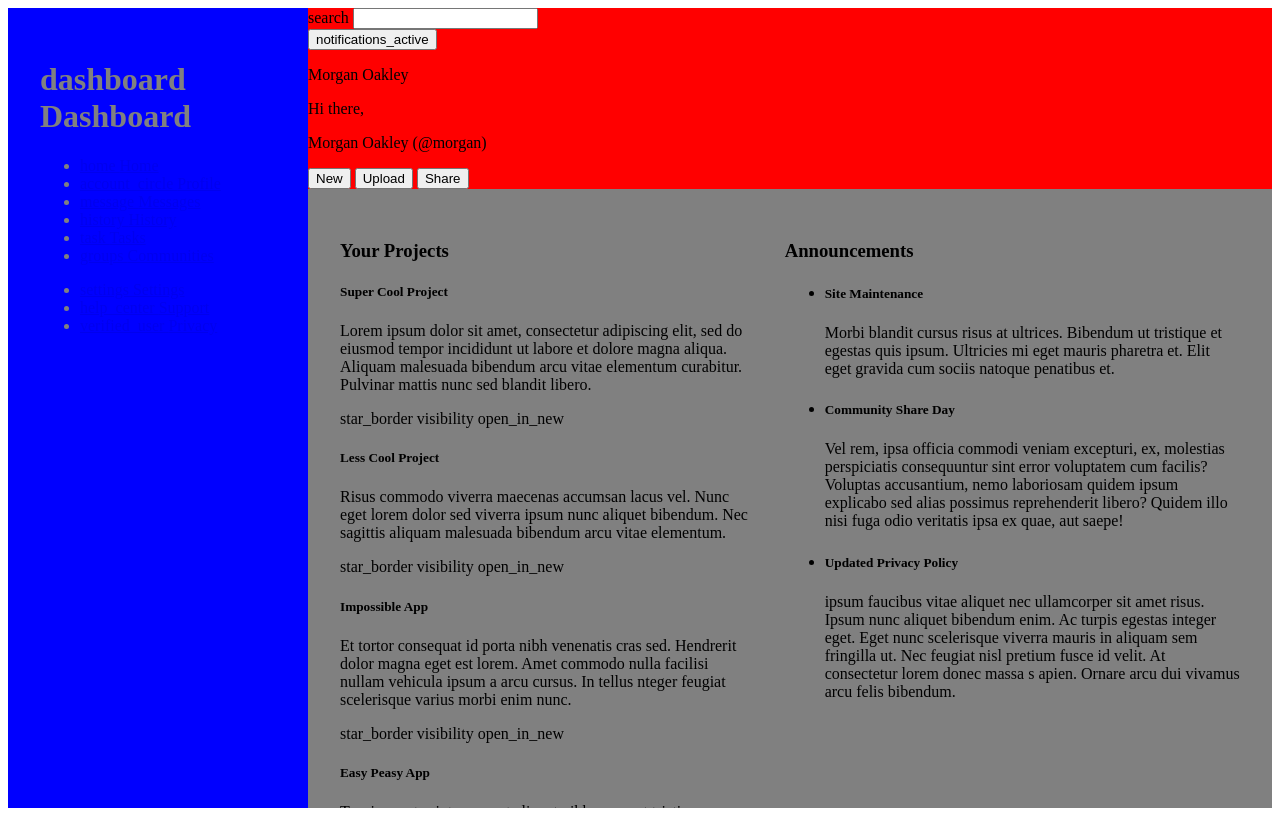
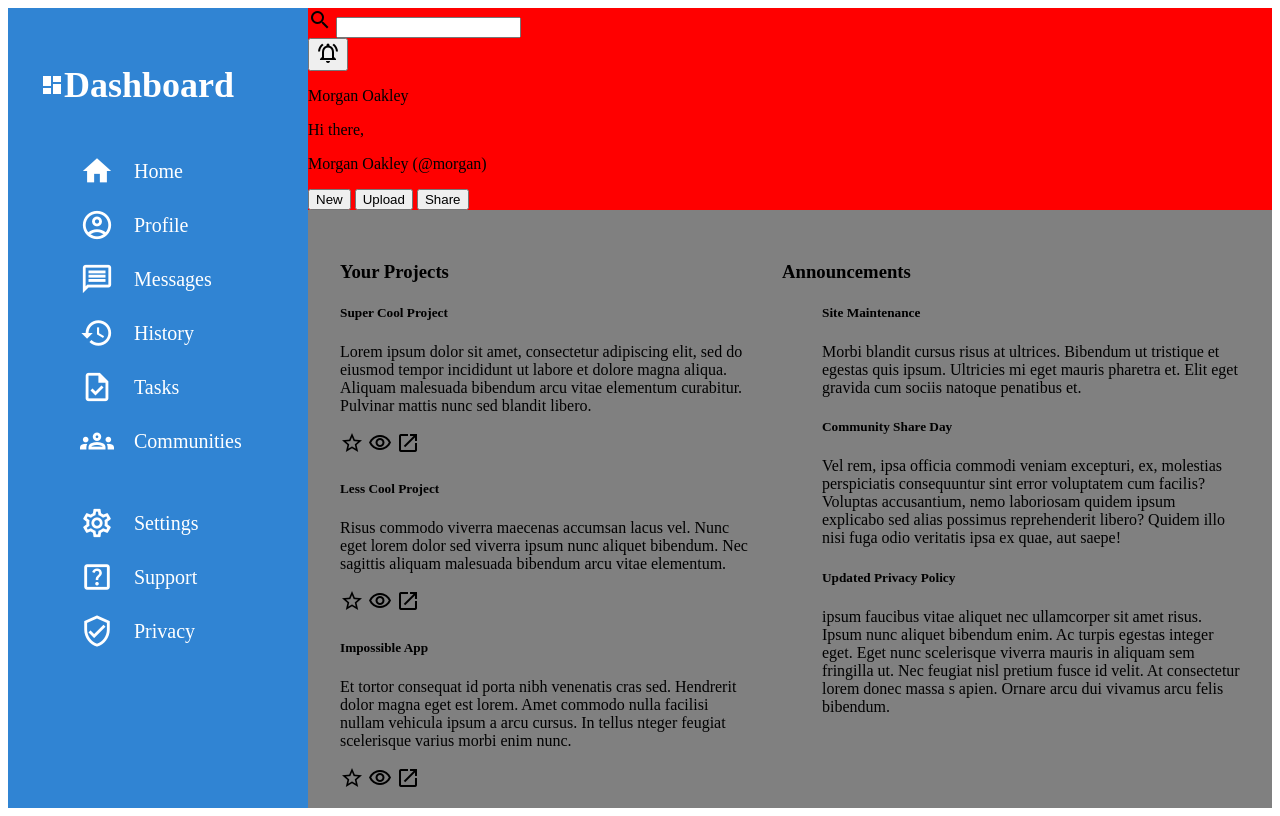
Before and after one commit to Steven-Jarmell/Odin-Project-Projects, a plain HTML site: page admin-dashboard/index.html in a window 1280 px wide. Drawn offline with Linux system fonts and the light colour scheme.

Commit message:
Finished initial sidebar

```diff
--- a/admin-dashboard/index.html
+++ b/admin-dashboard/index.html
@@ -6,19 +6,20 @@
       <meta name="viewport" content="width=device-width, initial-scale=1.0" />
       <title>Admin Dashboard</title>
       <link rel="stylesheet" href="./styles.css" />
+      <link href="https://fonts.googleapis.com/icon?family=Material+Icons|Material+Icons+Outlined" rel="stylesheet"/>
   </head>
   <body>
     <header class="header">
         <div class="top">
             <div class="search">
                 <label for="search">
-                    <span class="icon-outline search-icon">search</span>
+                    <span class="material-icons-outlined search-icon">search</span>
                 </label>
                 <input type="text" name="search" id="search"/>
             </div>
         <div class="account">
             <button>
-                <span class="icon-outline"> notifications_active </span>
+                <span class="material-icons-outlined"> notifications_active </span>
             </button>
             <div class="picture"></div>
                 <p class="name">Morgan Oakley</p>
@@ -49,7 +50,7 @@
             Dashboard
         </h1>
         <ul class="nav">
-            <li class="nav-item current">
+            <li class="nav-item">
                 <a href="#" class="nav-link">
                     <span class="material-icons"> home </span>
                     Home
@@ -58,30 +59,30 @@
             </li>
             <li class="nav-item">
                 <a href="#" class="nav-link">
-                    <span class="icon-outline"> account_circle </span>
+                    <span class="material-icons-outlined"> account_circle </span>
                     Profile
                 </a>
             </li>
             <li class="nav-item">
                 <a href="#" class="nav-link">
-                    <span class="icon-outline"> message </span>
+                    <span class="material-icons-outlined"> message </span>
                     Messages
                 </a>
             </li>
             <li class="nav-item">
                 <a href="#" class="nav-link">
-                    <span class="icon-outline"> history </span>
+                    <span class="material-icons-outlined"> history </span>
                     History</a>
             </li>
             <li class="nav-item">
                 <a href="#" class="nav-link">
-                    <span class="icon-outline"> task </span>
+                    <span class="material-icons-outlined"> task </span>
                     Tasks
                 </a>
             </li>
             <li class="nav-item">
                 <a href="#" class="nav-link">
-                    <span class="icon-outline"> groups </span>
+                    <span class="material-icons-outlined"> groups </span>
                     Communities
                 </a>
             </li>
@@ -89,19 +90,19 @@
         <ul class="nav">
             <li class="nav-item">
                 <a href="#" class="nav-link">
-                    <span class="icon-outline"> settings </span>
+                    <span class="material-icons-outlined"> settings </span>
                     Settings
                 </a>
             </li>
             <li class="nav-item">
                 <a href="#" class="nav-link">
-                    <span class="icon-outline"> help_center </span>
+                    <span class="material-icons-outlined"> help_center </span>
                     Support
                 </a>
             </li>
             <li class="nav-item">
                 <a href="#" class="nav-link">
-                    <span class="icon-outline"> verified_user </span>
+                    <span class="material-icons-outlined"> verified_user </span>
                     Privacy
                 </a>
             </li>
@@ -121,9 +122,9 @@
                curabitur. Pulvinar mattis nunc sed blandit libero.
             </p>
             <div class="actions">
-              <span class="icon-outline"> star_border </span>
-              <span class="icon-outline"> visibility </span>
-              <span class="icon-outline"> open_in_new </span>
+              <span class="material-icons-outlined"> star_border </span>
+              <span class="material-icons-outlined"> visibility </span>
+              <span class="material-icons-outlined"> open_in_new </span>
             </div>
           </div>
           <div class="card">
@@ -134,9 +135,9 @@
               aliquam malesuada bibendum arcu vitae elementum.
             </p>
             <div class="actions">
-              <span class="icon-outline"> star_border </span>
-              <span class="icon-outline"> visibility </span>
-              <span class="icon-outline"> open_in_new </span>
+              <span class="material-icons-outlined"> star_border </span>
+              <span class="material-icons-outlined"> visibility </span>
+              <span class="material-icons-outlined"> open_in_new </span>
             </div>
           </div>
           <div class="card">
@@ -148,9 +149,9 @@
                nteger feugiat scelerisque varius morbi enim nunc.
             </p>
             <div class="actions">
-              <span class="icon-outline"> star_border </span>
-              <span class="icon-outline"> visibility </span>
-              <span class="icon-outline"> open_in_new </span>
+              <span class="material-icons-outlined"> star_border </span>
+              <span class="material-icons-outlined"> visibility </span>
+              <span class="material-icons-outlined"> open_in_new </span>
             </div>
           </div>
 
@@ -164,9 +165,9 @@
               facilisis gravida neque convallis a.
             </p>
             <div class="actions">
-              <span class="icon-outline"> star_border </span>
-              <span class="icon-outline"> visibility </span>
-              <span class="icon-outline"> open_in_new </span>
+              <span class="material-icons-outlined"> star_border </span>
+              <span class="material-icons-outlined"> visibility </span>
+              <span class="material-icons-outlined"> open_in_new </span>
             </div>
           </div>
 
@@ -179,9 +180,9 @@
               lectus.
             </p>
             <div class="actions">
-              <span class="icon-outline"> star_border </span>
-              <span class="icon-outline"> visibility </span>
-              <span class="icon-outline"> open_in_new </span>
+              <span class="material-icons-outlined"> star_border </span>
+              <span class="material-icons-outlined"> visibility </span>
+              <span class="material-icons-outlined"> open_in_new </span>
             </div>
           </div>
           <div class="card">
@@ -193,9 +194,9 @@
               Tortor aliquam nulla facilisi cras fermentum odio eu.
             </p>
             <div class="actions">
-              <span class="icon-outline"> star_border </span>
-              <span class="icon-outline"> visibility </span>
-              <span class="icon-outline"> open_in_new </span>
+              <span class="material-icons-outlined"> star_border </span>
+              <span class="material-icons-outlined"> visibility </span>
+              <span class="material-icons-outlined"> open_in_new </span>
             </div>
           </div>
         </div>
--- a/admin-dashboard/styles.css
+++ b/admin-dashboard/styles.css
@@ -1,3 +1,12 @@
+ul {
+    list-style: none;
+}
+
+a, a:hover, a:focus, a:active {
+    text-decoration: none;
+    color: inherit;
+}
+
 body {
     height: 100vh;
     display: grid;
@@ -10,11 +19,34 @@ body {
 /* Sidebar */
 
 .sidebar {
-    background-color: blue;
-    color: gray;
+    background-color: rgb(48, 132, 211);
+    color: white;
     grid-area: sidebar;
     padding: 2rem;
 }
+
+.sidebar-title {
+    display: flex;
+    align-items: center;
+    font-size: 2.25rem;
+}
+
+.nav {
+    font-size: 1.25rem;
+    margin-top: 3rem;
+    display: grid;
+    gap: 1.25rem;
+}
+
+.nav-link {
+    display: flex;
+    align-items: center;
+    gap: 1em;
+}
+
+.nav-link > [class^='material-icons'] {
+    font-size: 1.7em;
+  }
 
 /* Header */
 
```
